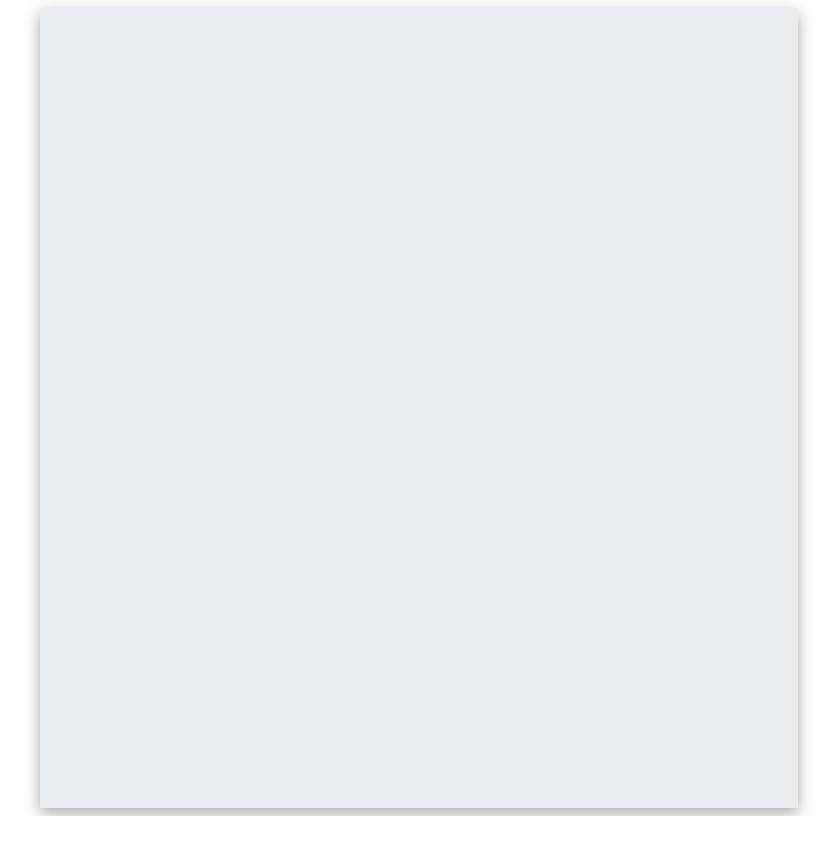
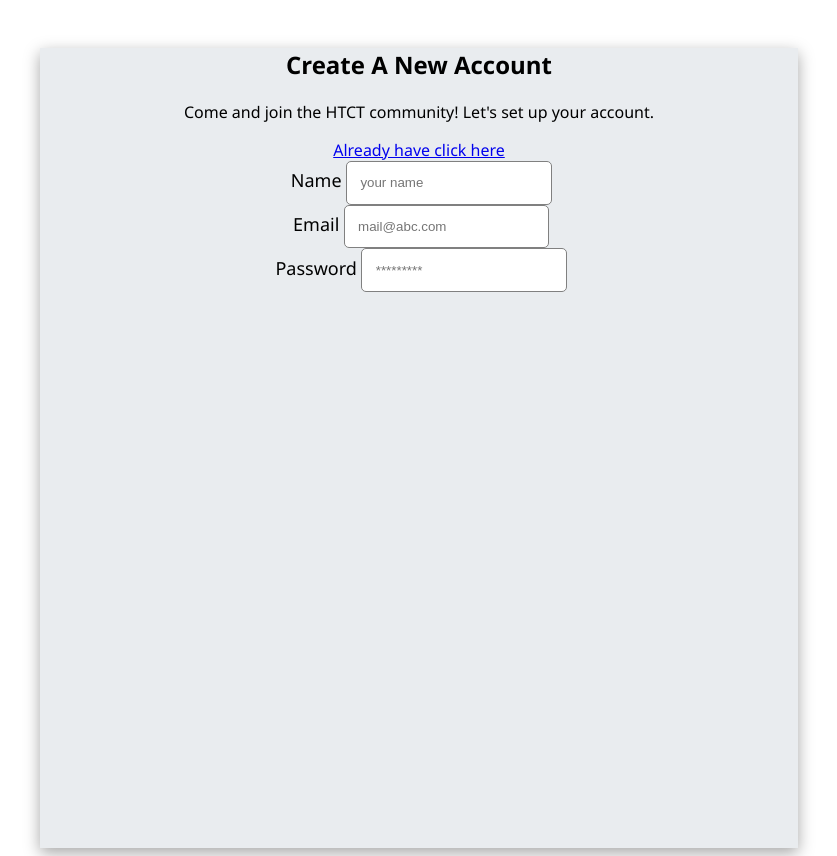
Before and after one commit to omerffaruk/Goal-app-CYF-final-project-1, a React (Create React App) app in the folder client/: page /SignUp in a window 1280 px wide. Before the commit this address had no page. Shown: the whole page, without its empty margins (221-1058 px from the left). Before the commit the page ends 816 px from the top, so only its background shows below. Built offline with nearby package versions, Linux system fonts and the light colour scheme.

Commit message:
feat signup page link addred

```diff
--- a/client/src/App.js
+++ b/client/src/App.js
@@ -1,6 +1,6 @@
 import { Route, Routes } from "react-router-dom";
 
-
+import SignUp from "./pages/SignUp";
 import Home from "./pages/Home";
 
 function App() {
@@ -9,7 +9,7 @@ function App() {
 			{/* <NavBar /> */}
 			<Routes>
 				<Route path="/" element={<Home />} />
-
+				<Route path="/SignUp" element={<SignUp />} />
 			</Routes>
 		</div>
 	);
--- a/client/src/pages/SignUp.js
+++ b/client/src/pages/SignUp.js
@@ -1,9 +1,12 @@
 import "./SignUp.css";
+import { Link } from 'react-router-dom'
+import Home from "./Home";
 
 const SignUp = () => (
 	<div className="signup-ctn">
 		<h2>Create A New Account</h2>
 		<p>Come and join the HTCT community! Let's set up your account.</p>
+		<Link to="/"> Already have click here </Link>
 		<div className="s-form">
 			<form action="" method="post" className="signup-form">
 				<div className="signup-form">
--- a/package.json
+++ b/package.json
@@ -71,7 +71,9 @@
 		"express": "^4.17.1",
 		"helmet": "^4.6.0",
 		"morgan": "^1.10.0",
-		"pg": "^8.7.1"
+		"pg": "^8.7.1",
+		"react-router": "^6.2.1",
+		"routes": "^2.1.0"
 	},
 	"engines": {
 		"node": "^12 || ^14",
```
Also changed, not shown: 2 other files (tests, documents, lock files or other folders). Lines whose indentation alone changed are shown as unchanged.
